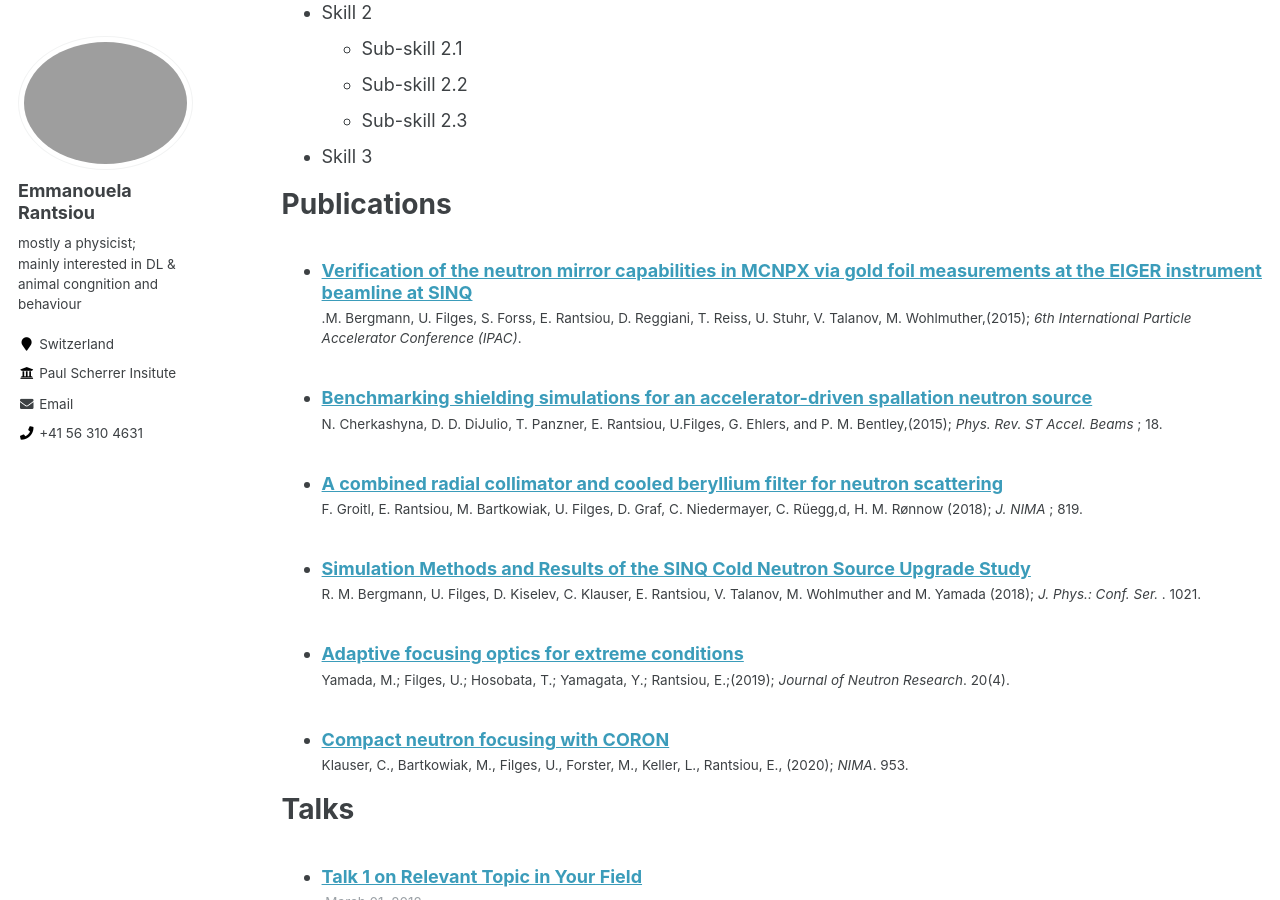
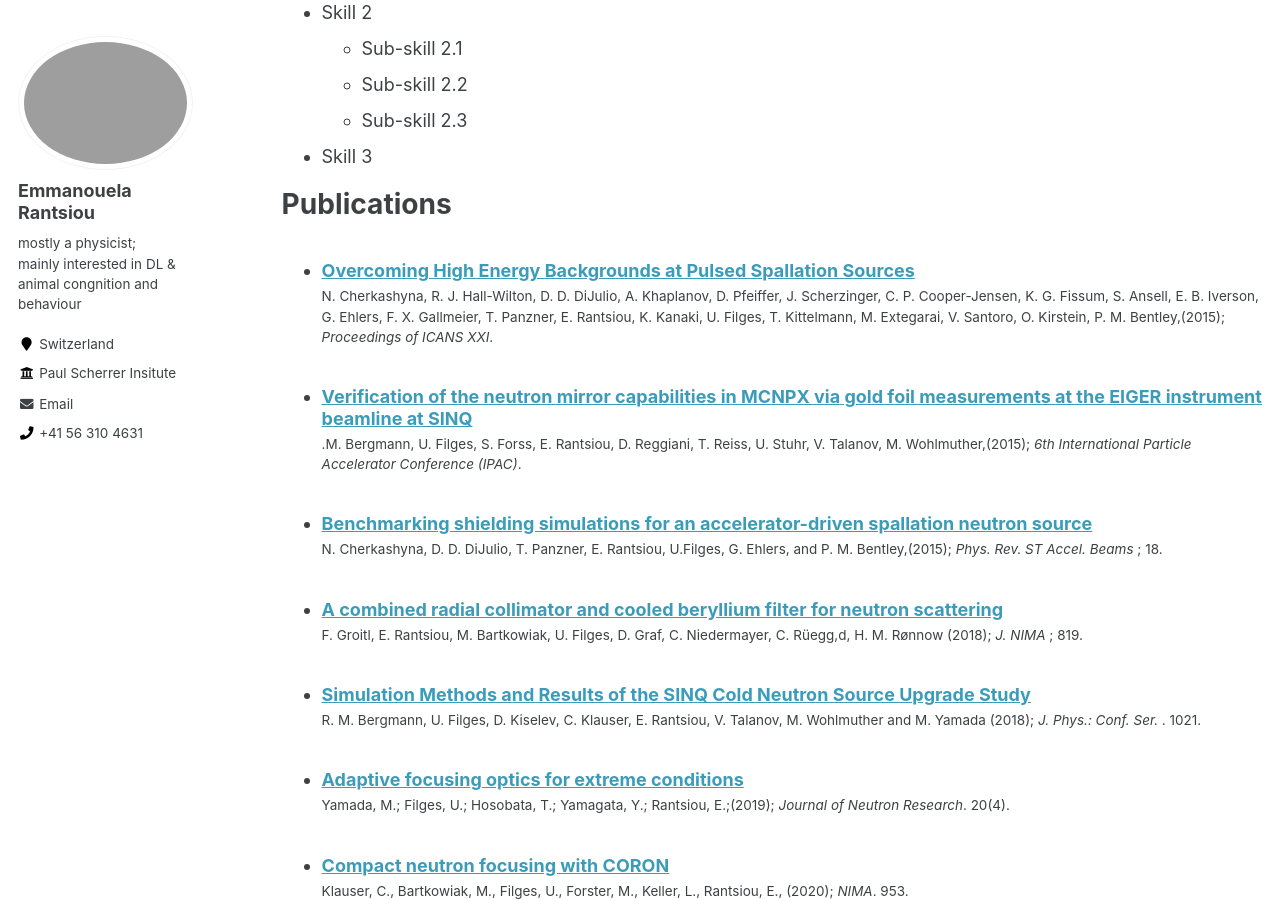
Before and after one commit to emmarant/emmarant.github.io, a Jekyll site: the page built from _pages/cv.md, in a window 1280 px wide and 900 px high, scrolled down 767 px. Built offline with Jekyll 4.4.1, drawn with Linux system fonts in a browser that asks for light colours.

Commit message:
Update 2015-01-10.md

```diff
--- a/_publications/2015-01-10.md
+++ b/_publications/2015-01-10.md
@@ -1 +1,10 @@
-Proceedings of ICANS XXI
+---
+title: "Overcoming High Energy Backgrounds at Pulsed Spallation Sources"
+collection: publications
+permalink: /publications/2015-01-10
+excerpt: ''
+date: 2015-01-10
+venue: 'Proceedings of ICANS XXI'
+paperurl: 'https://arxiv.org/abs/1501.02364'
+citation: 'N. Cherkashyna, R. J. Hall-Wilton, D. D. DiJulio, A. Khaplanov, D. Pfeiffer, J. Scherzinger, C. P. Cooper-Jensen, K. G. Fissum, S. Ansell, E. B. Iverson, G. Ehlers, F. X. Gallmeier, T. Panzner, E. Rantsiou, K. Kanaki, U. Filges, T. Kittelmann, M. Extegarai, V. Santoro, O. Kirstein, P. M. Bentley,(2015); <i>Proceedings of ICANS XXI</i>.'
+---
```
